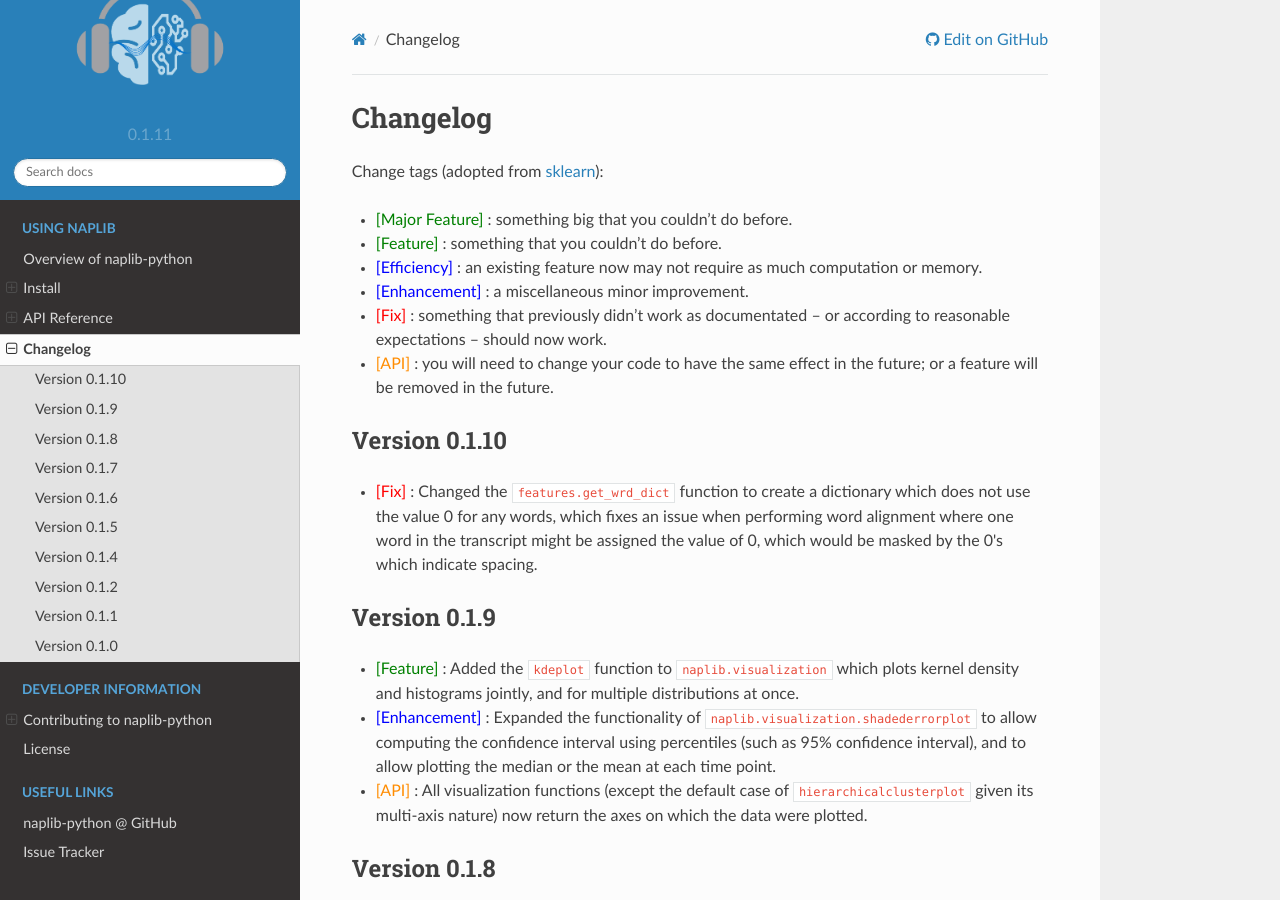
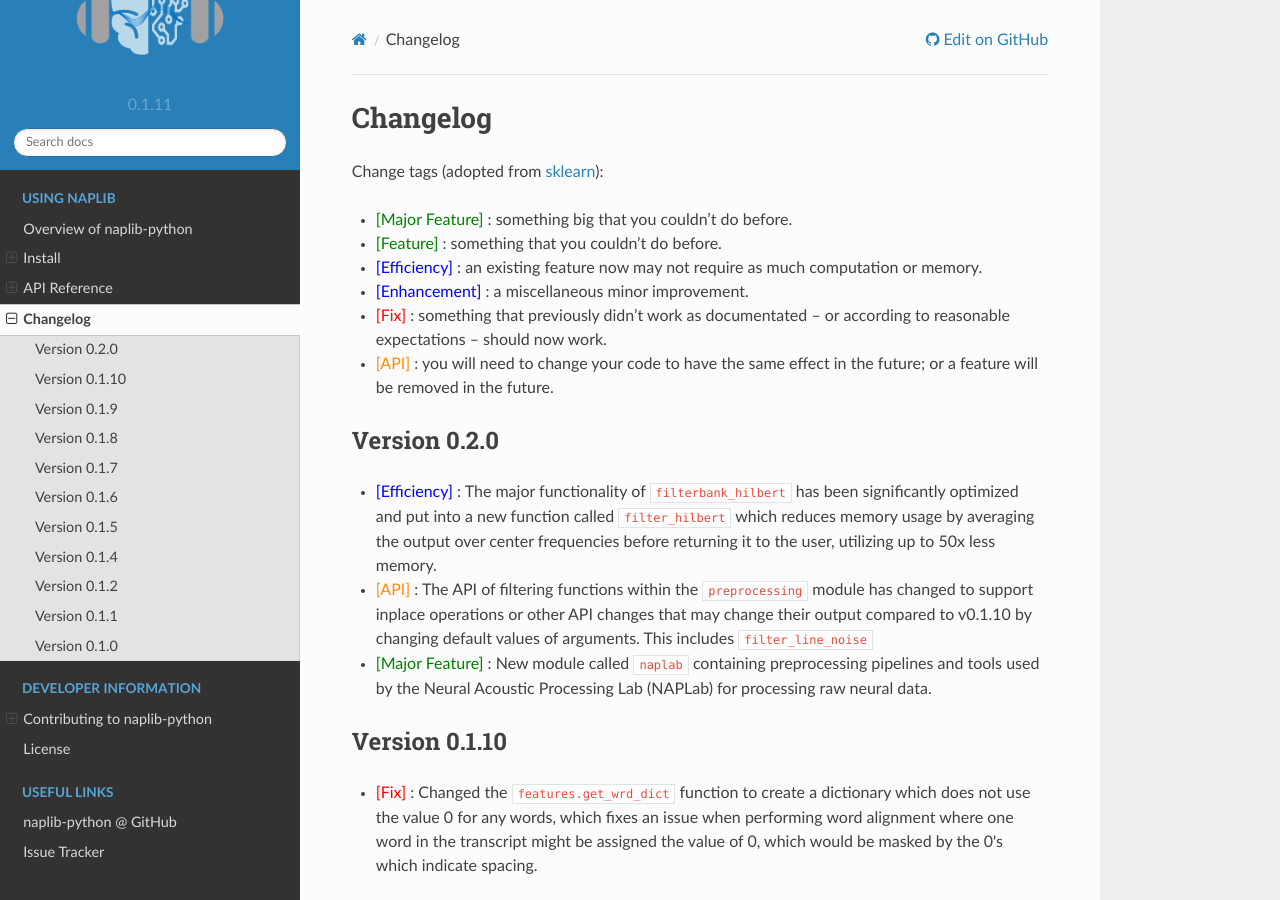
Before and after one commit to naplab/naplib-python, a Sphinx documentation site: the page built from docs/changelog.rst, in a window 1280 px wide and 900 px high. Built offline with Sphinx 7.4.7 and the Read the Docs theme 2.0.0, drawn with Linux system fonts in a browser that asks for light colours; pages that are not in the unit, such as notebooks, are missing from menus; the version number is read from the project's files by our own code.

Commit message:
Update changelog.rst

```diff
--- a/docs/changelog.rst
+++ b/docs/changelog.rst
@@ -27,6 +27,14 @@ Change tags (adopted from `sklearn <https://scikit-learn.org/stable/whats_new/v0
 - |Fix| : something that previously didn’t work as documentated – or according to reasonable expectations – should now work.
 
 - |API| : you will need to change your code to have the same effect in the future; or a feature will be removed in the future.
+
+
+Version 0.2.0
+-------------
+
+- |Efficiency| : The major functionality of ``filterbank_hilbert`` has been significantly optimized and put into a new function called ``filter_hilbert`` which reduces memory usage by averaging the output over center frequencies before returning it to the user, utilizing up to 50x less memory.
+- |API| : The API of filtering functions within the ``preprocessing`` module has changed to support inplace operations or other API changes that may change their output compared to v0.1.10 by changing default values of arguments. This includes ``filter_line_noise``
+- |MajorFeature| : New module called ``naplab`` containing preprocessing pipelines and tools used by the Neural Acoustic Processing Lab (NAPLab) for processing raw neural data.
 
 
 Version 0.1.10
```
